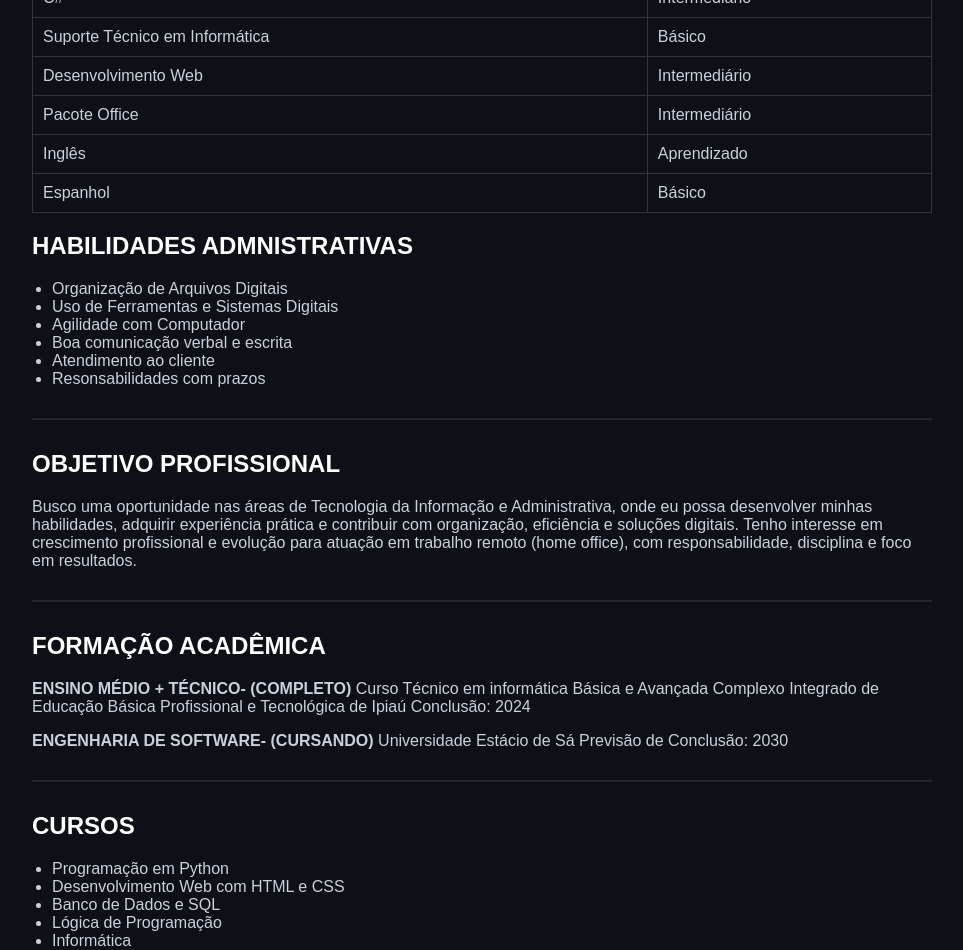
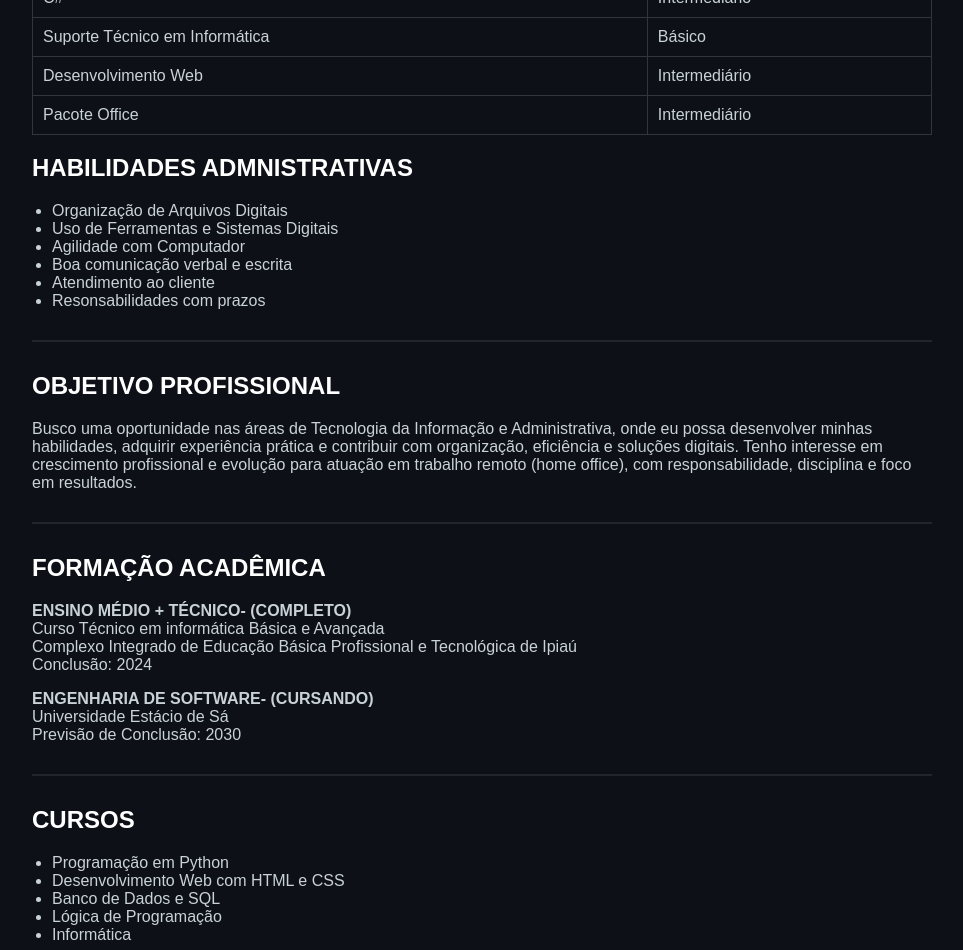
Before and after one commit to phsantos06/phsantos06.github.io, a plain HTML site: page index.html in a window 1280 px wide. Shown: the part 1180-2130 px from the top of the page, without its empty margins (158-1121 px from the left). Drawn offline with Linux system fonts and the light colour scheme.

Commit message:
Fix HTML encoding issues in index.html

```diff
--- a/index.html
+++ b/index.html
@@ -138,8 +138,6 @@
         <tr><td>Suporte Técnico em Informática</td><td>Básico</td><tr>
         <tr><td>Desenvolvimento Web</td><td>Intermediário</td><tr>
         <tr><td>Pacote Office</td><td>Intermediário</td><tr>
-        <tr><td>Inglês</td><td>Aprendizado</td></tr>
-        <tr><td>Espanhol</td><td>Básico</td><tr>
     </table>
         <!--ADMNISTRATIVAS-->
         <h2>HABILIDADES ADMNISTRATIVAS</h2>
@@ -165,14 +163,14 @@
     <h2>FORMAÇÃO ACADÊMICA</h2>
     <p>
        <b>ENSINO MÉDIO + TÉCNICO- (COMPLETO)</b>
-        <h>Curso Técnico em informática Básica e Avançada</h>
-        <h>Complexo Integrado de Educação Básica Profissional e Tecnológica de Ipiaú</h>
-        <h>Conclusão: 2024</h>
+        <br>Curso Técnico em informática Básica e Avançada
+        <br>Complexo Integrado de Educação Básica Profissional e Tecnológica de Ipiaú
+        <br>Conclusão: 2024
     </p>
     <p>
         <b>ENGENHARIA DE SOFTWARE- (CURSANDO)</b>
-        <h>Universidade Estácio de Sá</h>
-        <h>Previsão de Conclusão: 2030</h>
+        <br>Universidade Estácio de Sá
+        <br>Previsão de Conclusão: 2030
     </p>
 
     <hr>
```
